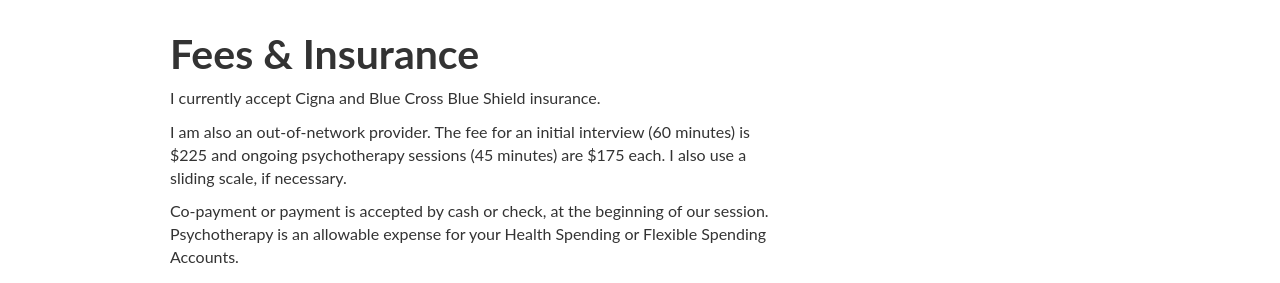
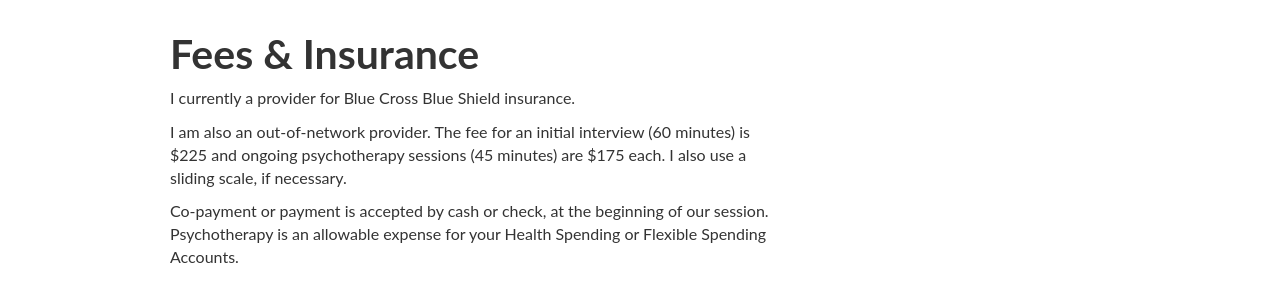
Before and after one commit to nmorduch/susan, a Jekyll site: the page built from _posts/0000-01-09-fees-and-insurance.md, in a window 1280 px wide. Shown: the part 489-772 px from the top of the page. Built offline with Jekyll 4.4.1, drawn with Linux system fonts in a browser that asks for light colours; Markdown is read by kramdown in place of the engine named in the settings.

Commit message:
Updated 0000-01-09-fees-and-insurance.md

```diff
--- a/_posts/0000-01-09-fees-and-insurance.md
+++ b/_posts/0000-01-09-fees-and-insurance.md
@@ -4,7 +4,7 @@
 published: true
 ---
 
-I currently accept Cigna and Blue Cross Blue Shield insurance.
+I currently a provider for Blue Cross Blue Shield insurance.
 
 I am also an out-of-network provider. The fee for an initial interview (60 minutes) is $225 and ongoing psychotherapy sessions (45 minutes) are $175 each. I also use a sliding scale, if necessary.
 
```
